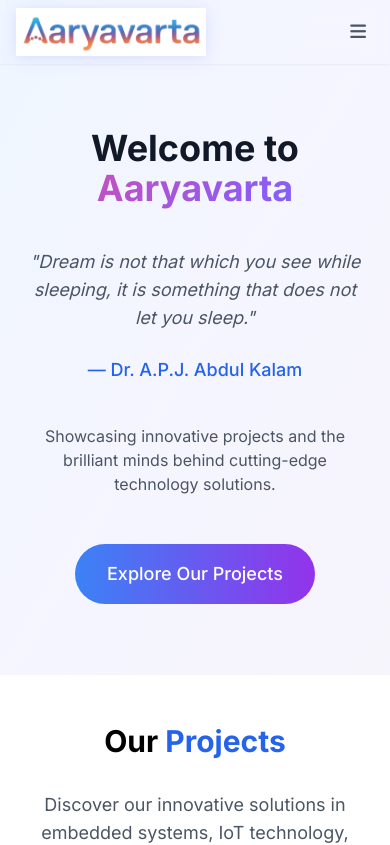
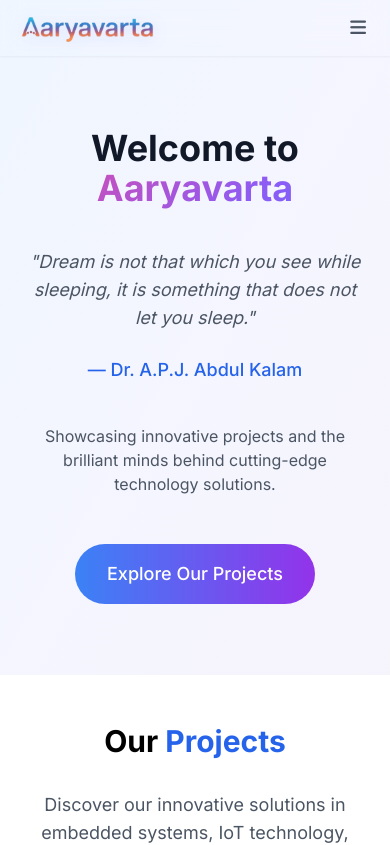
Before and after one commit to mayurpatil-dev/aaryavarta-portfolio, a Next.js app: page / in a window 390 px wide. Shown: the top 845 px of the page. Built offline with nearby package versions, Linux system fonts and the light colour scheme.

Commit message:
Cursor AI update: reduce logo size for mobile devices

```diff
--- a/src/app/page.jsx
+++ b/src/app/page.jsx
@@ -90,10 +90,10 @@ function MainComponent() {
           {/* Logo Image for Aaryavarta */}
           <div className="flex items-center gap-2 select-none animate-slide-in-left w-auto justify-start">
             <img
-              src="/aaryvarta_logo-removebg.png"
+              src="/aaryvarta_logo-removebg-2.png"
               alt="Aaryavarta Logo"
-              className="h-12 sm:h-14 lg:h-16 w-auto object-contain drop-shadow-[0_2px_8px_rgba(80,80,255,0.15)]"
-              style={{ maxWidth: '220px' }}
+              className="h-9 sm:h-14 lg:h-16 w-auto object-contain drop-shadow-[0_2px_8px_rgba(80,80,255,0.15)]"
+              style={{ maxWidth: '180px' }}
             />
           </div>
 
```
Also changed, not shown: public/aaryvarta_logo-removebg-2.png (added).
